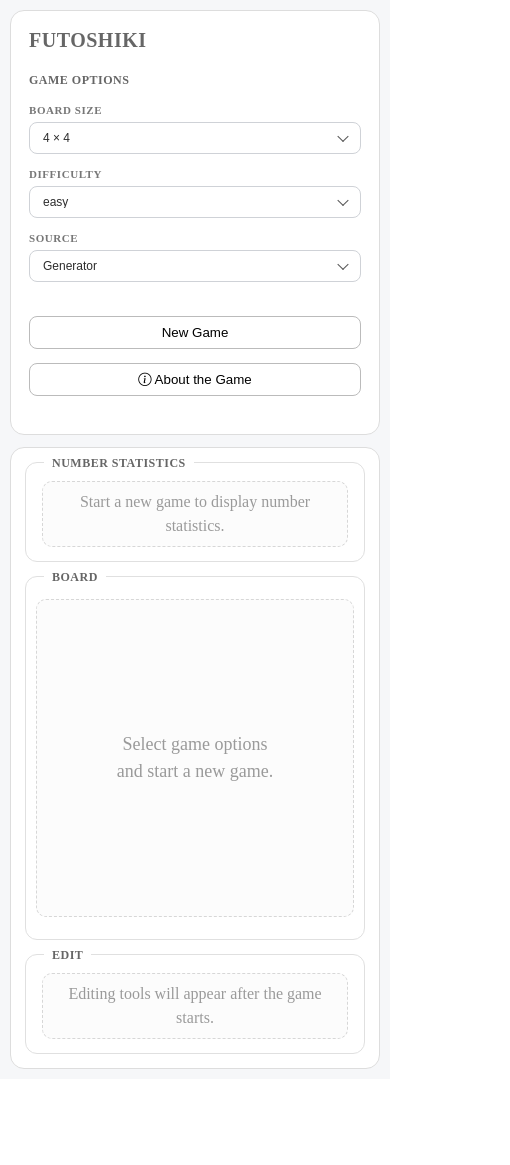
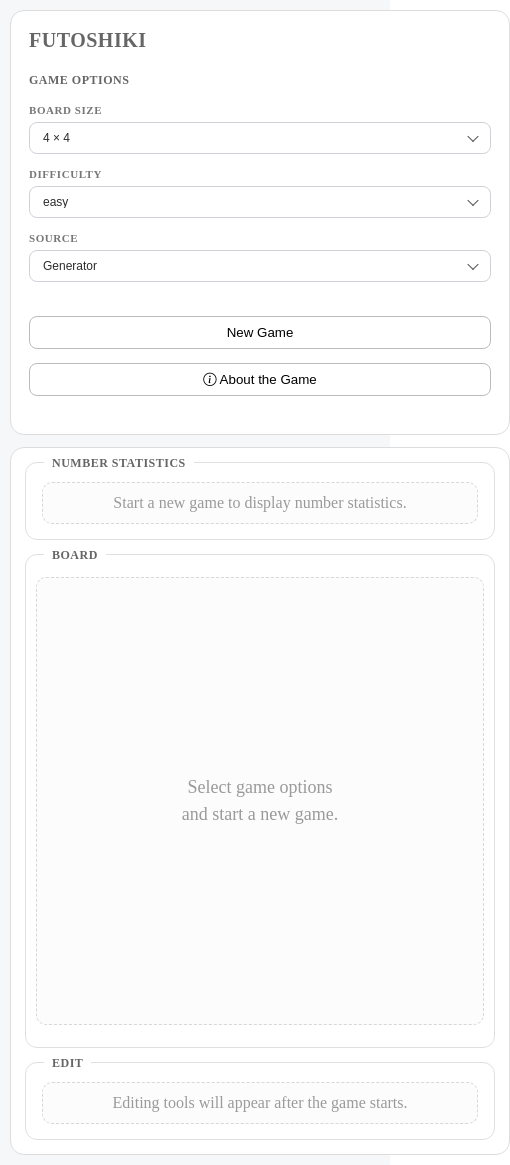
Before and after one commit to czmadzia2201/futoshiki-frontend, an Angular app: page / in a window 390 px wide. Shown: the whole page, 510 px wide, since content can reach past the window. Before the commit the page ends 1079 px from the top, so only its background shows below. Built offline with nearby package versions, Linux system fonts and the light colour scheme.

Commit message:
Poprawki css

```diff
--- a/src/app/pages/game-page/game-page.css
+++ b/src/app/pages/game-page/game-page.css
@@ -142,7 +142,7 @@ button:disabled {
   display: grid;
   grid-template-rows: auto minmax(0, 1fr) auto;
   gap: 14px;
-  min-width: 0;
+  min-width: max(500px, calc(var(--puzzle-size) * 56px + 80px));
   min-height: 0;
   padding: 14px;
 }
@@ -366,7 +366,6 @@ button:disabled {
   }
 
   .board-section-content {
-    justify-content: flex-start;
     min-height: 320px;
     padding: 22px 10px;
   }
--- a/src/app/pages/game-page/game-page.html
+++ b/src/app/pages/game-page/game-page.html
@@ -59,7 +59,7 @@
 
   </aside>
 
-  <main class="game-panel">
+  <main class="game-panel" [style.--puzzle-size]="activeGame?.board?.size ?? 4">
 
     <section class="game-section number-section" aria-labelledby="numbers-title">
       <h2 id="numbers-title" class="game-section-title">Number statistics</h2>
```
